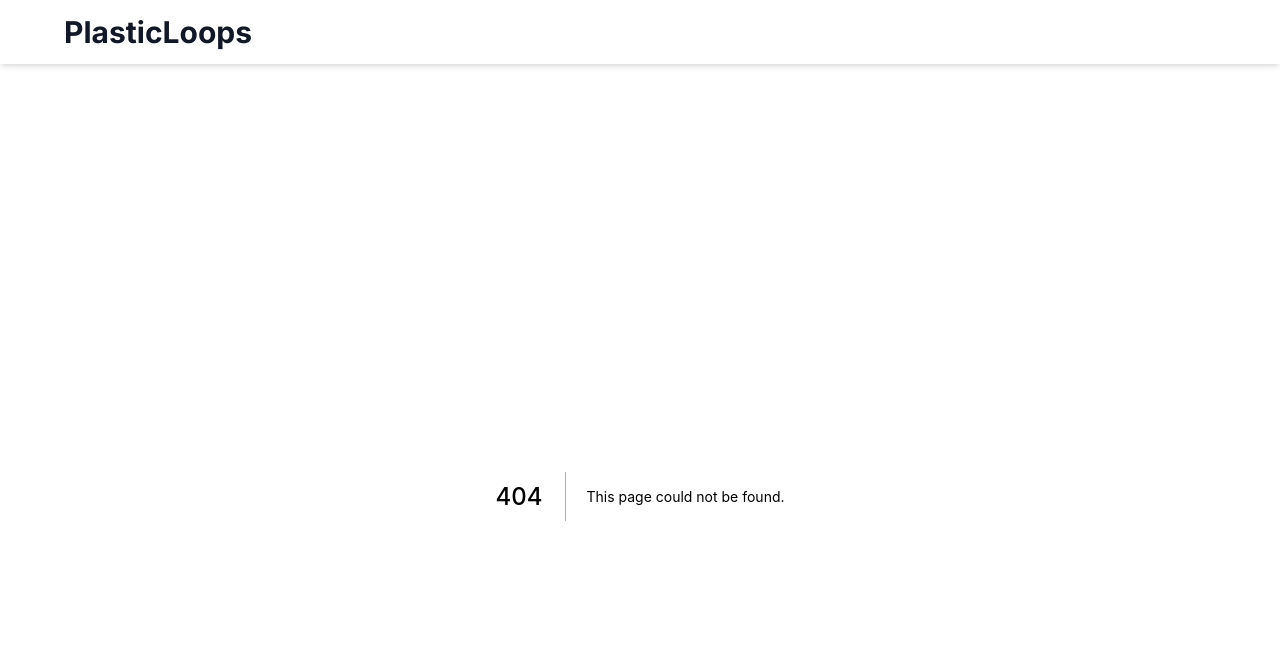
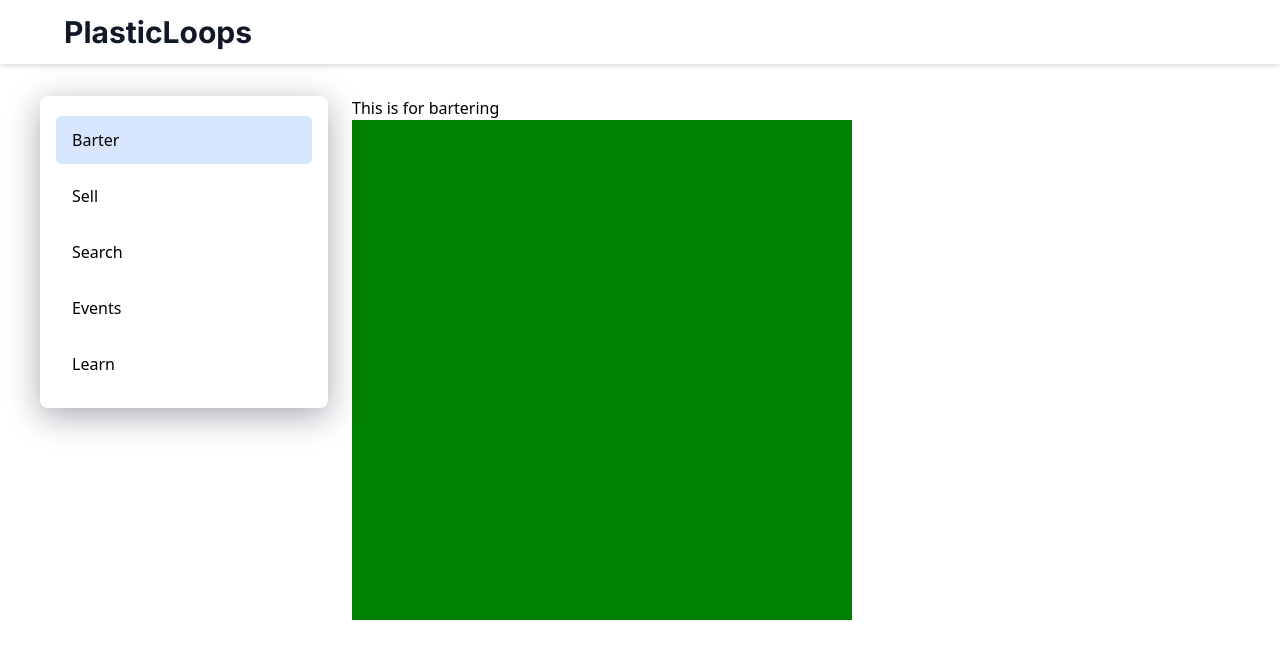
Before and after one commit to EnVolunTech/plasticloopsfrontend, a Next.js app: page /barter/117 in a window 1280 px wide. Before the commit this address had no page. Shown: the top 658 px of the page. Built offline with nearby package versions, Linux system fonts and the light colour scheme.

Commit message:
add a barterform page and component

```diff
--- /dev/null
+++ b/components/BarterForm/BarterForm.module.css
@@ -0,0 +1,5 @@
+.sample {
+  background-color: green;
+  height: 500px;
+  width: 500px;
+}
--- /dev/null
+++ b/components/BarterForm/BarterForm.tsx
@@ -0,0 +1,14 @@
+import s from "./BarterForm.module.css";
+
+interface Props {}
+
+const BarterForm = (props: Props) => {
+  return (
+    <div>
+      This is for bartering
+      <div className={s.sample}></div>
+    </div>
+  );
+};
+
+export default BarterForm;
--- /dev/null
+++ b/components/BarterForm/index.ts
@@ -0,0 +1 @@
+export { default } from "./BarterForm";
--- a/components/index.ts
+++ b/components/index.ts
@@ -1,3 +1,4 @@
 export { default as Feed } from "./Feed";
 export { default as Leftbar } from "./Leftbar";
 export { default as Rightbar } from "./Rightbar";
+export { default as BarterForm } from "./BarterForm";
--- /dev/null
+++ b/pages/barter/[id].tsx
@@ -0,0 +1,22 @@
+import BarterForm from "@components/BarterForm";
+import Leftbar from "@components/Leftbar";
+
+interface Props {}
+
+const item = (props: Props) => {
+  return (
+    <div className="flex px-8 md:grid md:grid-cols-4">
+      <aside className="sticky hidden h-screen grid-cols-1 top-20 lg:flex">
+        <div className="flex-1 px-2">
+          <Leftbar />
+        </div>
+      </aside>
+
+      <div className="w-full col-span-4 px-4 lg:col-span-3">
+        <BarterForm />
+      </div>
+    </div>
+  );
+};
+
+export default item;
```
